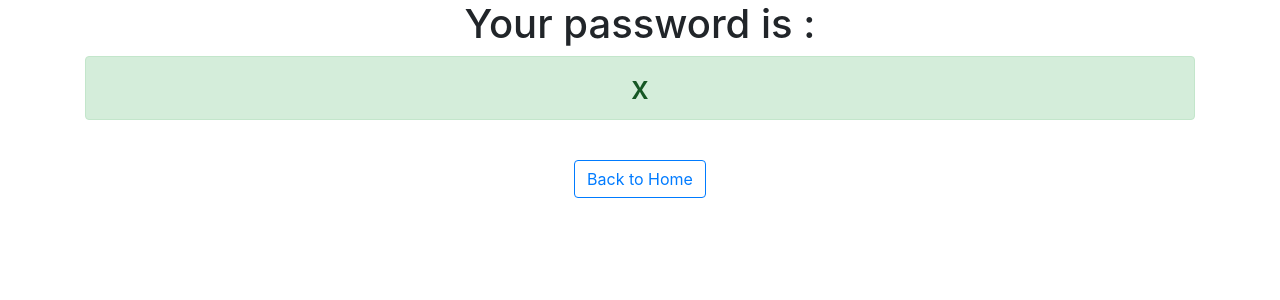
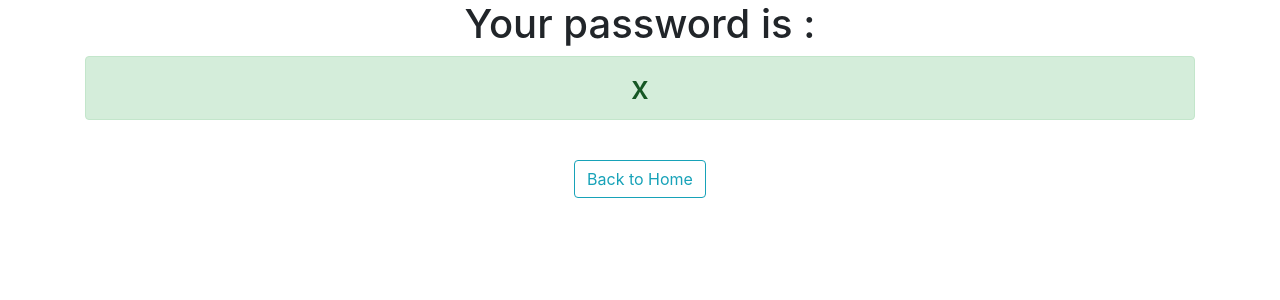
Before and after one commit to abinThomasPhilip/django3-passwordGenerator, a Django app: template generator/templates/generator/password.html in a window 1280 px wide. Shown: the top 300 px of the page. Run offline with Django 3.2, Linux system fonts and the light colour scheme; the template is opened without the code that fills it: most values are stand-ins (such as "Sample title", 1, 10 or a date in 2020); some libraries are stand-ins or nearby versions.

Commit message:
Modified back to home button to info style

```diff
--- a/generator/templates/generator/password.html
+++ b/generator/templates/generator/password.html
@@ -12,7 +12,7 @@
       <h2 class="alert alert-success">{{ password }}</h2>
 
       <br>
-      <a class="btn btn-outline-primary" href="{% url 'home' %}">Back to Home</a>
+      <a class="btn btn-outline-info" href="{% url 'home' %}">Back to Home</a>
     </div>
 
 
```
